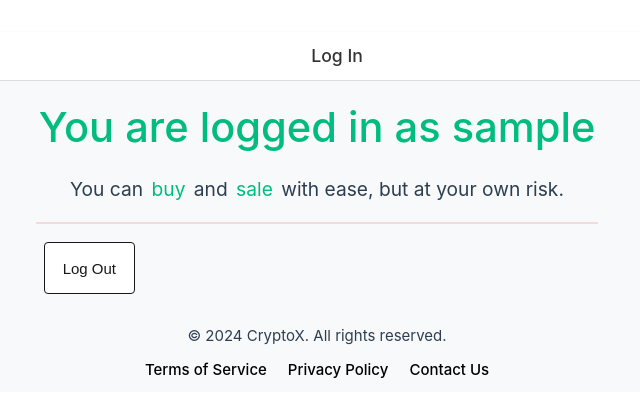
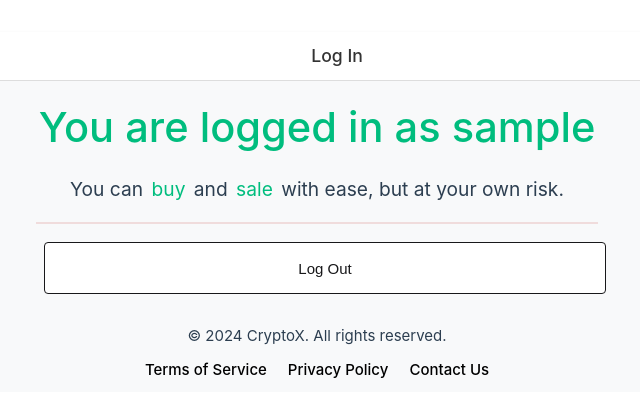
Before and after one commit to giuli9r/final-walletX, a Vue app: page / in a window 1280 px wide. Shown: the top 416 px of the page, without its empty margins (323-963 px from the left). Built offline with nearby package versions, Linux system fonts and the light colour scheme; sample sign-in values are in the browser's storage.

Commit message:
logout component and button

```diff
--- a/src/components/LogoutComponent.vue
+++ b/src/components/LogoutComponent.vue
@@ -59,6 +59,7 @@ button:hover {
   user-select: none;
   -webkit-user-select: none;
   touch-action: manipulation;
+  width: 100%;
 }
 
 .button-57 span:first-child {
--- a/src/stores/loginStore.js
+++ b/src/stores/loginStore.js
@@ -29,7 +29,8 @@ export const useLoginStore = defineStore('login', {
     logout() {
       this.isLoggedIn = false
       localStorage.setItem('isLoggedIn', false)
-      alert('Logged out!')
+      // alert('Logged out!')
+      window.location.reload()
     },
     checkLocalStorage() {
       const storedStatus = localStorage.getItem('isLoggedIn')
```
